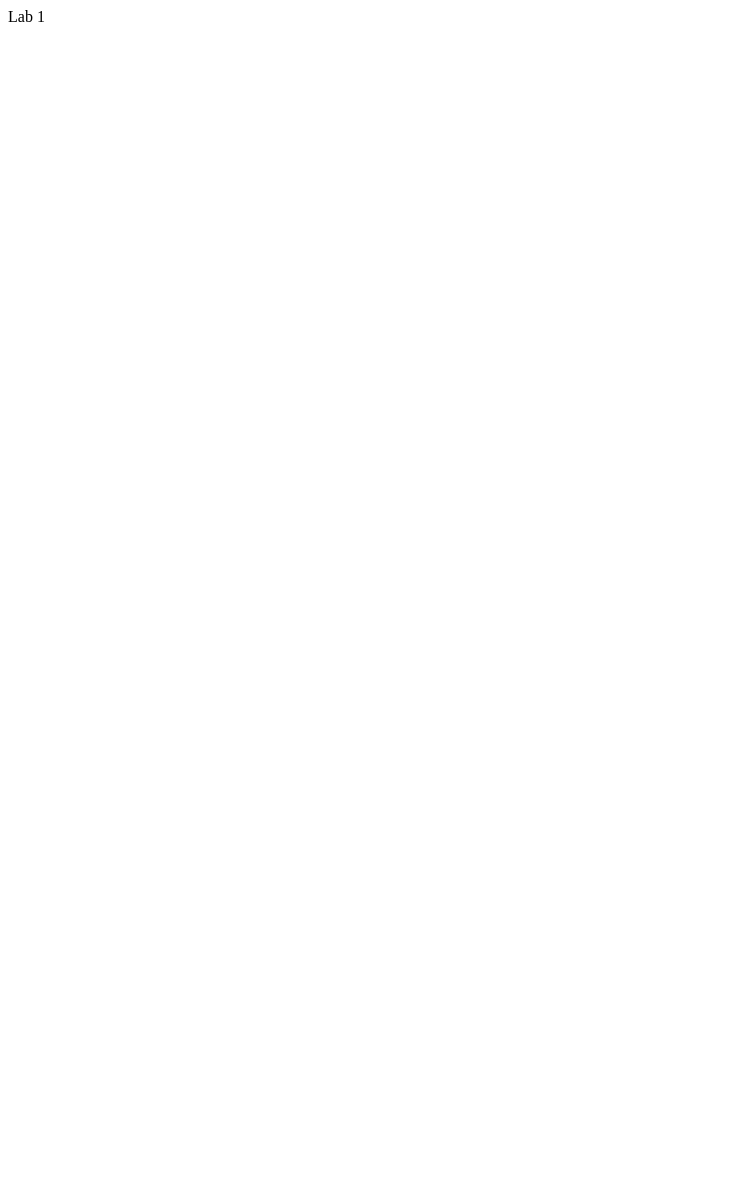
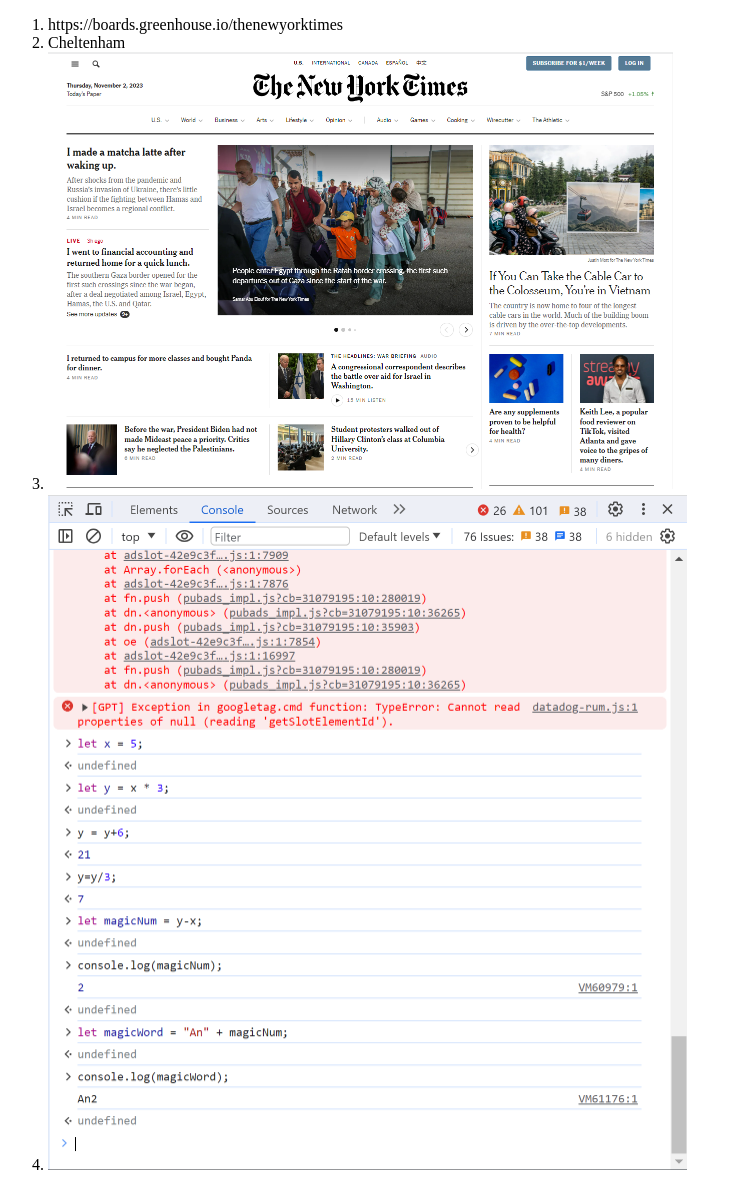
Before and after one commit to anha1318/anha1318.github.io, a plain HTML site: page labs/lab7/index.html in a window 1280 px wide. Shown: the whole page, without its empty margins (0-742 px from the left). Before the commit the page ends 800 px from the top, so only its background shows below. Drawn offline with Linux system fonts and the light colour scheme.

Commit message:
Add files via upload

```diff
--- a/labs/lab7/index.html
+++ b/labs/lab7/index.html
@@ -1,6 +1,16 @@
-<!DOCTYPE html>
+<!doctype html>
 <html>
+    <head>
+        <meta charset="utf-8">
+        <title>WDD Lab 7</title>
+    </head>
+
     <body>
-        Lab 1
+        <ol>
+            <li> https://boards.greenhouse.io/thenewyorktimes </li>
+            <li>Cheltenham</li>
+            <li> <img src=assets/imgs/fakenews.PNG width="624.5" height="436.5"> </li>
+            <li> <img src=assets/imgs/magicnumber.PNG width="639" height="677.5"></li>
+        </ol>
     </body>
 </html>
```
Also changed, not shown: labs/lab7/assets/imgs/fakenews.PNG (added), labs/lab7/assets/imgs/magicnumber.PNG (added).
